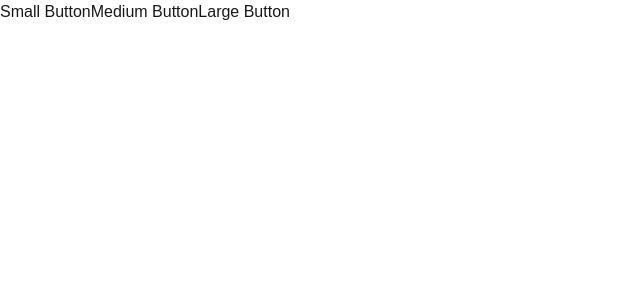
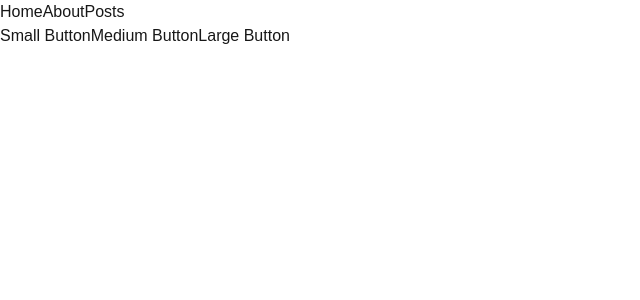
Before and after one commit to Milkitalu/alx-project-0x02-setup, a Next.js app in the folder alx-project-0x02/: page /about in a window 1280 px wide. Shown: the top 300 px of the page, without its empty margins (0-640 px from the left). Built offline with nearby package versions, Linux system fonts and the light colour scheme.

Commit message:
Project number 6

```diff
--- a/alx-project-0x02/components/layout/Header.tsx
+++ b/alx-project-0x02/components/layout/Header.tsx
@@ -1,13 +1,13 @@
 
+import React from 'react';
 import Link from 'next/link';
 
 const Header = () => {
   return (
     <nav>
-      <ul>
-        <li><Link href="/home">Home</Link></li>
-        <li><Link href="/about">About</Link></li>
-      </ul>
+      <Link href="/home">Home</Link>
+      <Link href="/about">About</Link>
+      <Link href="/posts">Posts</Link>
     </nav>
   );
 };
--- a/alx-project-0x02/pages/about.tsx
+++ b/alx-project-0x02/pages/about.tsx
@@ -1,11 +1,13 @@
 
 import React from 'react';
    import Button from '@/components/common/Button';
+   import Header from '@/components/layout/Header';
 
    const About = () => {
 
      return (
        <div>
+        <Header />
          <Button size="small" shape="rounded-sm">Small Button</Button>
          <Button size="medium" shape="rounded-md">Medium Button</Button>
          <Button size="large" shape="rounded-full">Large Button</Button>
--- a/alx-project-0x02/pages/home.tsx
+++ b/alx-project-0x02/pages/home.tsx
@@ -1,9 +1,11 @@
 
 import React, { useState } from 'react';
+import Header from '@/components/layout/Header';
    import PostModal from '@/components/common/PostModal';
    import Card from '@/components/common/Card';
 
    const Home = () => {
+    <Header />
      const [posts, setPosts] = useState([]);
 
      const addPost = (post) => {
--- /dev/null
+++ b/alx-project-0x02/pages/posts.tsx
@@ -0,0 +1,14 @@
+
+import Header from '@/components/layout/Header';
+
+import React from 'react'
+
+function Posts() {
+  return (
+    <div>
+        <Header/>
+    </div>
+  )
+}
+
+export default Posts
```
